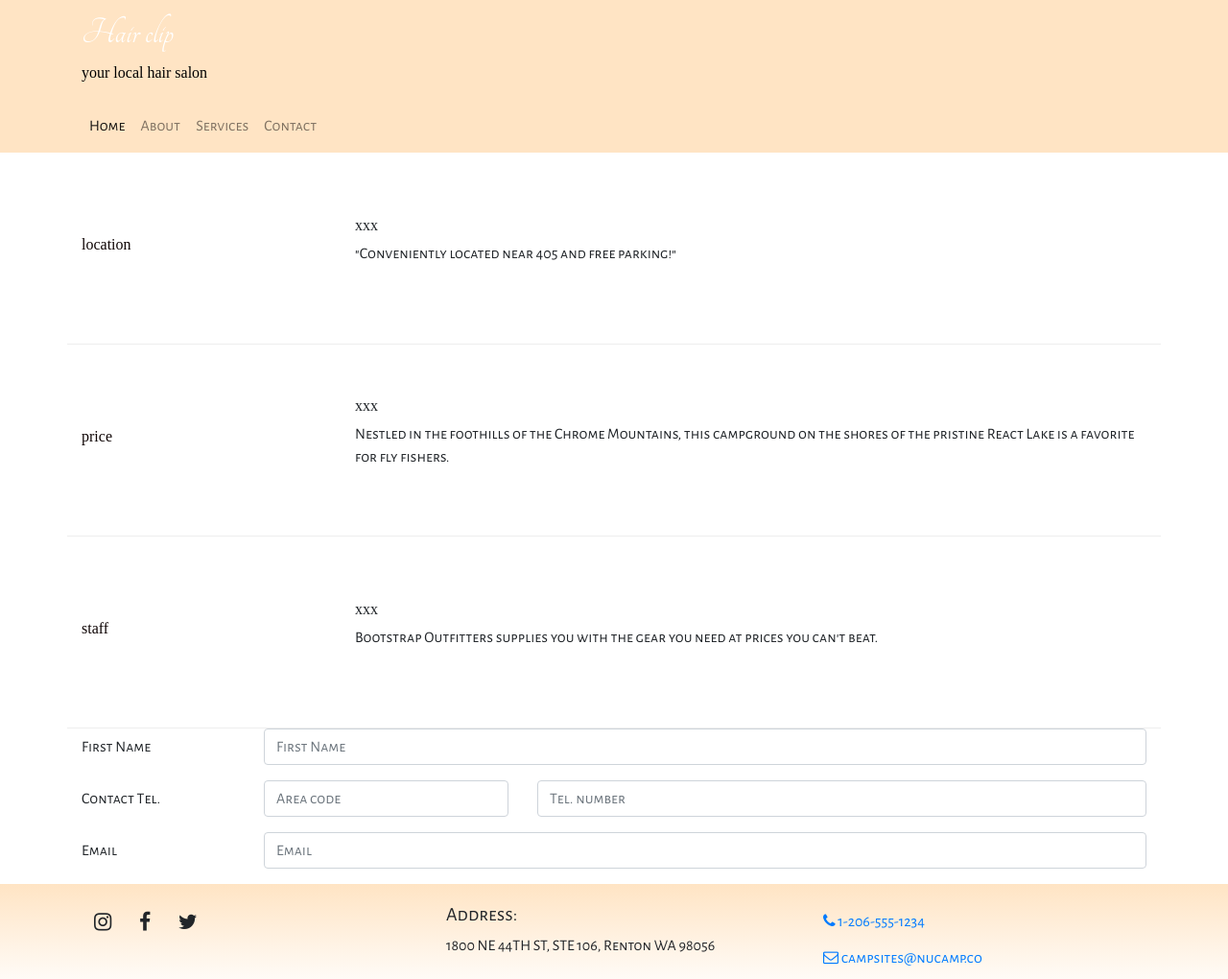
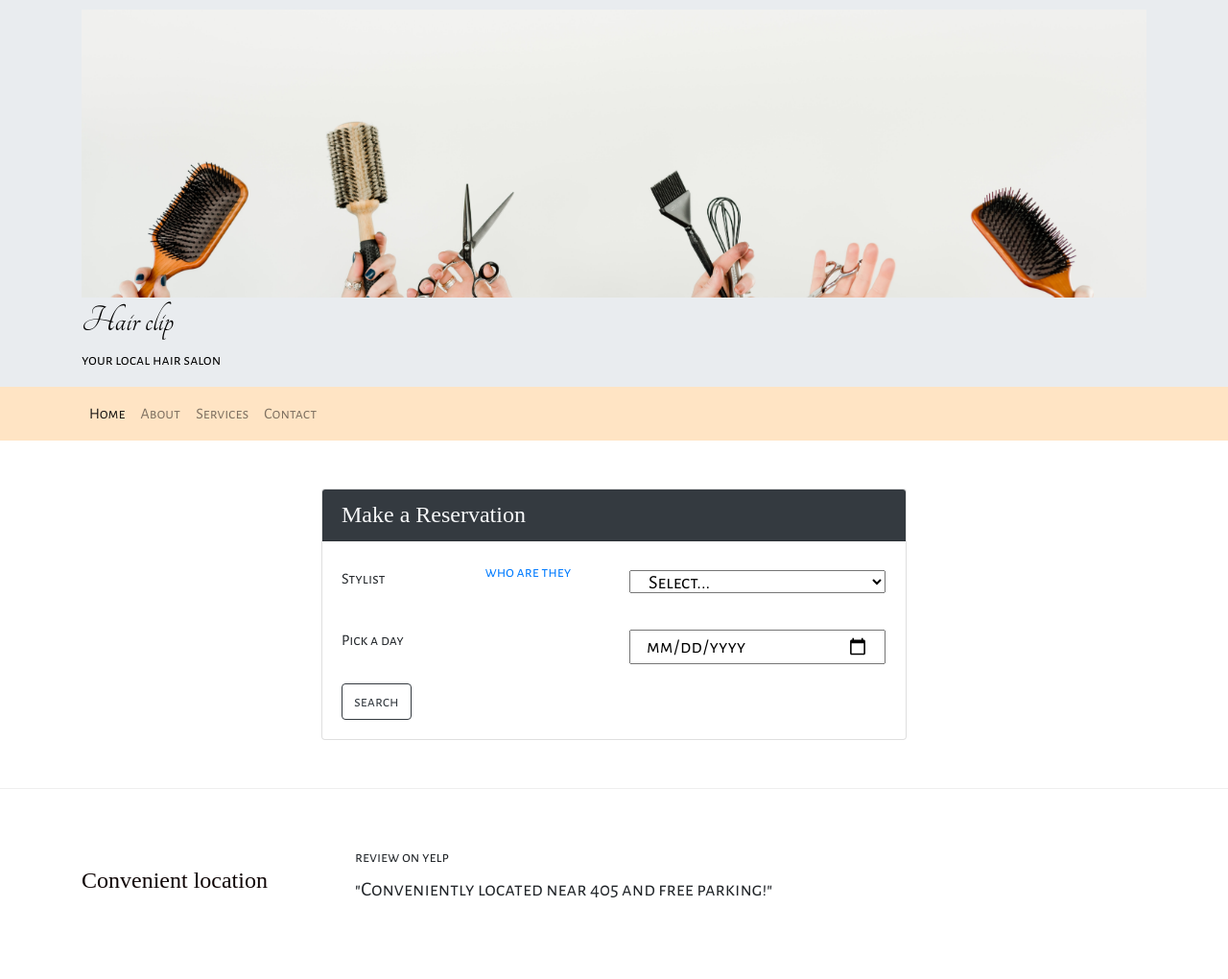
Before and after one commit to liqsosng/hairclip, a website: page index.html in a window 1280 px wide. Shown: the top 1020 px of the page at 96% size. Drawn offline with nearby package versions, Linux system fonts and the light colour scheme; a web font is replaced by a local one.

Commit message:
booking form

```diff
--- a/css/styles.css
+++ b/css/styles.css
@@ -5,17 +5,20 @@ h1{
     font-family: "tangerine", cursive;
 }
 
- h2, h3 {
+ h2 {
     font-family: "Solway", serif;
-    font-size: 1rem
+    font-size: 1.5rem;
+    color: rgb(14, 4, 4);
 
 }
-
-h2 {
-    color: rgb(14, 4, 4);
+h3{
+    font-size: 1rem;
+}
+p{
+    font-size: 1.3rem;
 }
 
-header h2 {
+header h3 {
     color: #000000;
 }
 
@@ -26,10 +29,10 @@ footer {
 
 .jumbotron {
     padding: 10px;
-    background-color:bisque;
-    color: white;
+    color: black;
     margin: 0;
 }
+
 
 .row-content {
     padding: 50px 0;
@@ -40,3 +43,9 @@ footer {
     background-color: bisque;
 
 }
+#jumbotronImage{
+    max-height: 300px;
+    width: 100%;
+    display: flex;
+    object-fit: cover;
+}
--- a/index.html
+++ b/index.html
@@ -18,10 +18,11 @@
 
     <header class="jumbotron jumbotron-fluid">
         <div class="container">
+            <img src="img/hairsalon.jpg" class="img-fluid" id="jumbotronImage"/>
             <div class="row">
                 <div class="col">
                     <h1>Hair clip</h1>
-                    <h2>your local hair salon</h2>
+                    <h3>your local hair salon</h3>
                 </div>
             </div>
         </div>
@@ -43,34 +44,70 @@
         </div>
     </nav>
 
+    <div class="container-fluid">
+        <div class="row row-content">
+            <div class="col col-md-6 mx-auto">
+                <div class="card">
+                    <h2 class="card-header bg-dark text-light">Make a Reservation</h2>
+                    <div class="card-body">
+                        <form>
+                            <div class="row form-group">
+                                <label for="selectStylist" class="col-6 col-sm-3 col-form-label">Stylist</label>
+                                <a class="col-6 col-sm-3" href="aboutus.html">who are they</a>
+                                <div class="col col-sm-6 form-control-lg">
+                                    <select class="col" name="stylist" id="selectStylist" placeholder="stylist">
+                                        <option value="select" selected>Select...</option>
+                                        <option value="Kim">Kim</option>
+                                        <option value="Joy">Joy</option>
+                                    </select>
+                                </div>
+                            </div>
+                            <div class="row form-group">
+                                <label for="selectDate" class="col-12 col-md-6 col-sm-6 col-form-label">Pick a day</label>
+                                <div class="col form-control-lg">
+                                    <input class="col" type="date" id="selectDate" name="date" placeholder="select a date">
+                                </div>
+                            </div>
+                            <div class="row">
+                                <div class="col">
+                                    <button type="submit" class="btn btn-outline-dark">search</button>
+                                </div>
+                            </div>
+                        </form>
+                    </div>
+                </div>
+            </div>
+        </div>
+    </div>
+
     <div class="container">
         <div class="row row-content align-items-center">
             <div class="col-sm-4 col-md-3">
-                <h2>location</h2>
+                <h2>Convenient location</h2>
             </div>
             <div class="col">
-                <h3>xxx</h3>
+                <h3>review on yelp</h3>
                 <p>"Conveniently located near 405 and free parking!"</p>
             </div>
         </div>
 
         <div class="row row-content align-items-center">
             <div class="col-sm-4 col-md-3">
-                <h2>price</h2>
+                <h2>Competitive price</h2>
             </div>
             <div class="col">
-                <h3>xxx</h3>
-                <p>Nestled in the foothills of the Chrome Mountains, this campground on the shores of the pristine React Lake is a favorite for fly fishers.</p>
+                <h3>review on yelp</h3>
+                <p> "The other place is 200+ for a color, they only charge 75!"</p>
             </div>
         </div>
 
         <div class="row row-content align-items-center">
             <div class="col-sm-4 col-md-3">
-                <h2>staff</h2>
+                <h2>Dedicated staff</h2>
             </div>
             <div class="col">
-                <h3>xxx</h3>
-                <p>Bootstrap Outfitters supplies you with the gear you need at prices you can't beat.</p>
+                <h3>review on yelp</h3>
+                <p>"They dont turn walk ins away, even though they are busy."</p>
             </div>
         </div>
     </div>
```
Also changed, not shown: aboutus.html (+2 -2 lines), img/hairsalon.jpg (added), 3 other files.
